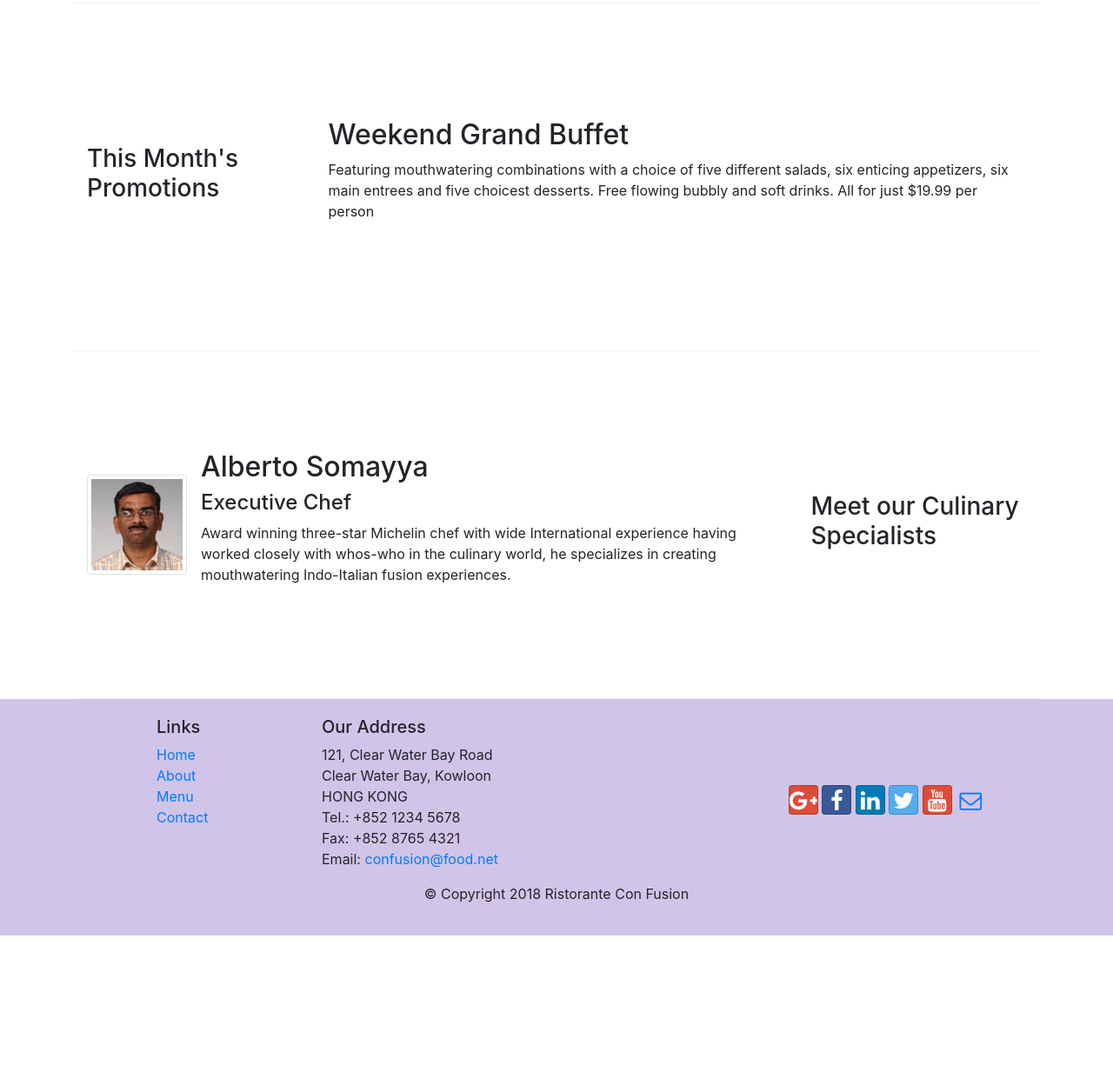
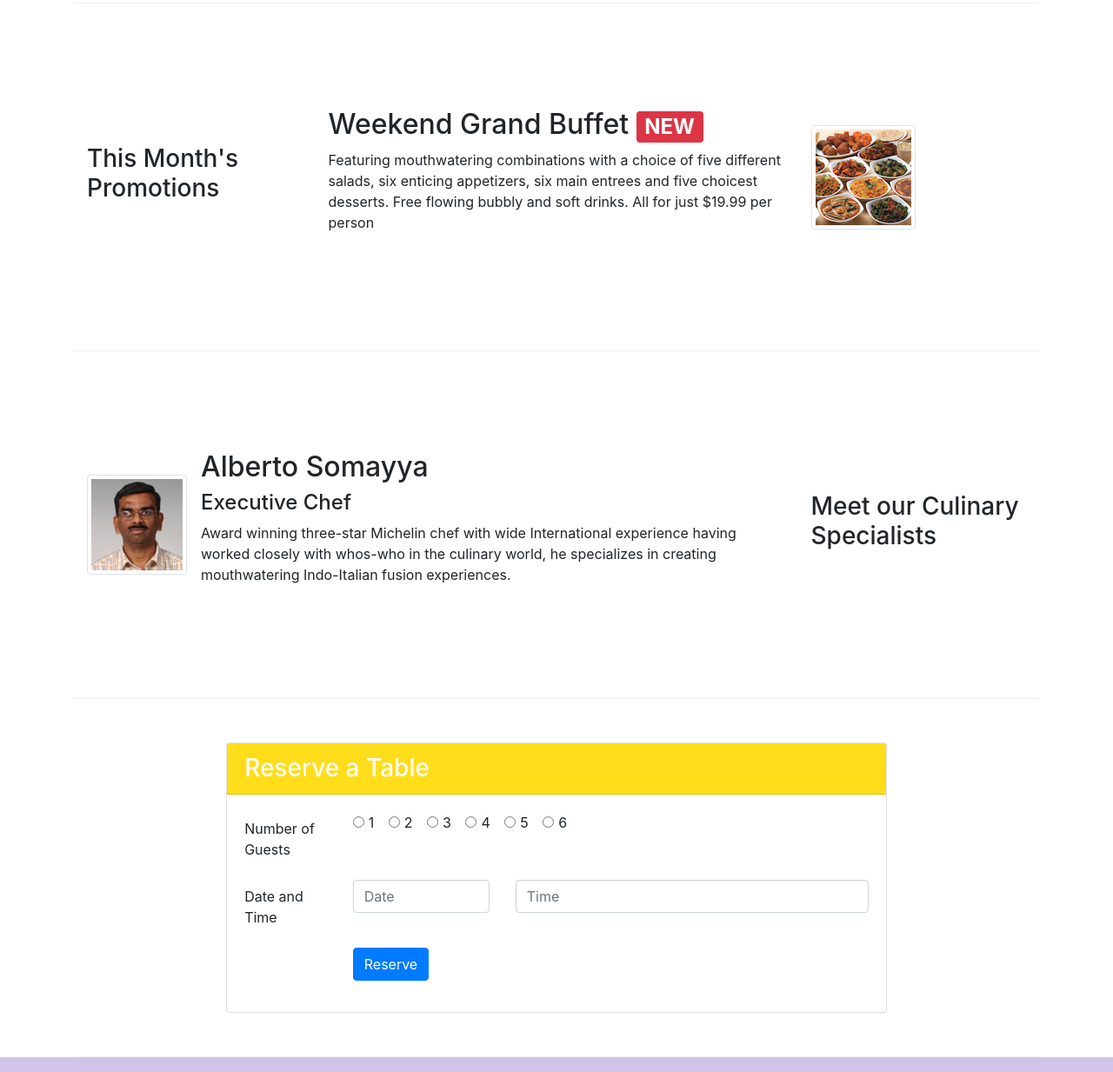
Before and after one commit to priyamgithub/priyamgithub.github.io, a website: page index.html in a window 1280 px wide. Shown: the part 680-1913 px from the top of the page at 87% size. Before the commit the page ends 1756 px from the top, so only its background shows below. Drawn offline with nearby package versions, Linux system fonts and the light colour scheme.

Commit message:
Assignment 2

```diff
--- a/css/styles.css
+++ b/css/styles.css
@@ -38,3 +38,6 @@ body{
 .navbar-dark{
     background-color: #512DA8;
 }
+.reserve-table-navbar{
+    background-color: #ffdd1a;
+}
--- a/index.html
+++ b/index.html
@@ -42,8 +42,13 @@
                     <h1>Ristorante con Fusion</h1>
                     <p>We take inspiration from the World's best cuisines, and create a unique fusion experience. Our lipsmacking creations will tickle your culinary senses!</p>
                 </div>
-                <div class="col-12 col-sm align-self-center">
+                <div class="col-12 col-sm-3 align-self-center">
                     <img src="img/logo.png" class="img-fluid">
+                </div>
+                <div class="col-12 col-sm-3 align-self-center">
+
+                        <a role="button" class="btn btn-block btn-warning" href="#reserveTableCard">Reserve Table</a>
+
                 </div>
             </div>
         </div>
@@ -54,13 +59,15 @@
     <div class="row row-content align-items-center">
             <div class="col-12 col-sm-4 order-sm-last col-md-3">
 
-                <h3>Our Lipsmacking Culinary Creations</h3>
+
+                <h3 >Our Lipsmacking Culinary Creations</h3>
+
             </div>
             <div class="col col-sm order-sm-first col-md">
                 <div class="media">
                     <img class="d-flex mr-3 img-thumbnail align-self-center" src="img/uthappizza.png" alt="uthappizza">
                     <div class="media-body">
-                        <h2 class="mt-0">Uthappizza</h2>
+                        <h2 class="mt-0">Uthappizza <span class="badge badge-danger">HOT</span> <span class="badge badge-pill badge-secondary">$4.99</span></h2>
                         <p class="d-none d-sm-block">A unique combination of Indian Uthappam (pancake) and Italian pizza, topped with Cerignola olives, ripe vine cherry tomatoes, Vidalia onion, Guntur chillies and Buffalo Paneer.</p>
                     </div>
 
@@ -74,8 +81,14 @@
                 <h3>This Month's Promotions</h3>
             </div>
             <div class="col col-sm col-md">
-                <h2>Weekend Grand Buffet</h2>
-                <p>Featuring mouthwatering combinations with a choice of five different salads, six enticing appetizers, six main entrees and five choicest desserts. Free flowing bubbly and soft drinks. All for just $19.99 per person </p>
+                <div class="media-body ">
+                <h2>Weekend Grand Buffet <span class="badge badge-danger">NEW</span> </h2>
+                <p class="d-none d-sm-block">Featuring mouthwatering combinations with a choice of five different salads, six enticing appetizers, six main entrees and five choicest desserts. Free flowing bubbly and soft drinks. All for just $19.99 per person </p>
+
+                </div>
+            </div>
+            <div class="col-12 col-sm-4 col-md-3">
+                <img class="d-flex img-thumbnail" src="img/buffet.png" alt="buffet">
             </div>
         </div>
 
@@ -94,11 +107,72 @@
                 </div>
             </div>
         </div>
+
+        <div class="row row-content justify-content-center">
+
+            <div class="card" id="reserveTableCard">
+                <h3 class="card-header reserve-table-navbar text-white">Reserve a Table</h3>
+                <div class="card-body">
+
+                        <form>
+
+                            <div class="form-group row">
+                                <label for="emailid" class="col-md-2 col-form-label">Number of Guests</label>
+                                <div class="col-12 col-md-6">
+                                <div class="form-check form-check-inline">
+                                    <input class="form-check-input" type="radio" name="inlineRadioOptions" id="inlineRadio1" value="option1">
+                                    <label class="form-check-label" for="inlineRadio1">1</label>
+                                  </div>
+                                  <div class="form-check form-check-inline">
+                                    <input class="form-check-input" type="radio" name="inlineRadioOptions" id="inlineRadio2" value="option2">
+                                    <label class="form-check-label" for="inlineRadio2">2</label>
+                                  </div>
+                                  <div class="form-check form-check-inline">
+                                    <input class="form-check-input" type="radio" name="inlineRadioOptions" id="inlineRadio3" value="option3" >
+                                    <label class="form-check-label" for="inlineRadio3">3 </label>
+                                  </div>
+                                  <div class="form-check form-check-inline">
+                                    <input class="form-check-input" type="radio" name="inlineRadioOptions" id="inlineRadio4" value="option4">
+                                    <label class="form-check-label" for="inlineRadio4">4</label>
+                                  </div>
+                                  <div class="form-check form-check-inline">
+                                    <input class="form-check-input" type="radio" name="inlineRadioOptions" id="inlineRadio5" value="option5">
+                                    <label class="form-check-label" for="inlineRadio5">5</label>
+                                  </div>
+                                  <div class="form-check form-check-inline">
+                                    <input class="form-check-input" type="radio" name="inlineRadioOptions" id="inlineRadio6" value="option6" >
+                                    <label class="form-check-label" for="inlineRadio6">6</label>
+                                  </div>
+                                </div>
+                            </div>
+                            <div class="form-group row">
+                                <label for="telnum" class="col-12 col-md-2 col-form-label">Date and Time</label>
+                                <div class="col-5 col-md-3">
+                                    <input type="tel" class="form-control" id="date" name="date" placeholder="Date">
+                                </div>
+                                <div class="col-7 col-md-7">
+                                    <input type="tel" class="form-control" id="time" name="time" placeholder="Time">
+                                </div>
+                            </div>
+                            <div class="form-group row">
+
+
+                                    <div class="offset-md-2 col-md-10">
+                                        <button type="reserveTable" class="btn btn-primary">Reserve</button>
+                                    </div>
+
+                            </div>
+
+                        </form>
+
+                </div>
+            </div>
+
+        </div>
     </div>
-
     <footer class="footer">
         <div class="container">
-            <div class="row">
+            <div class="row justify-content-center">
                 <div class="col-4 offset-1 col-sm-2">
                     <h5>Links</h5>
                     <ul class="list-unstyled">
```
Also changed, not shown: 1 other file.
